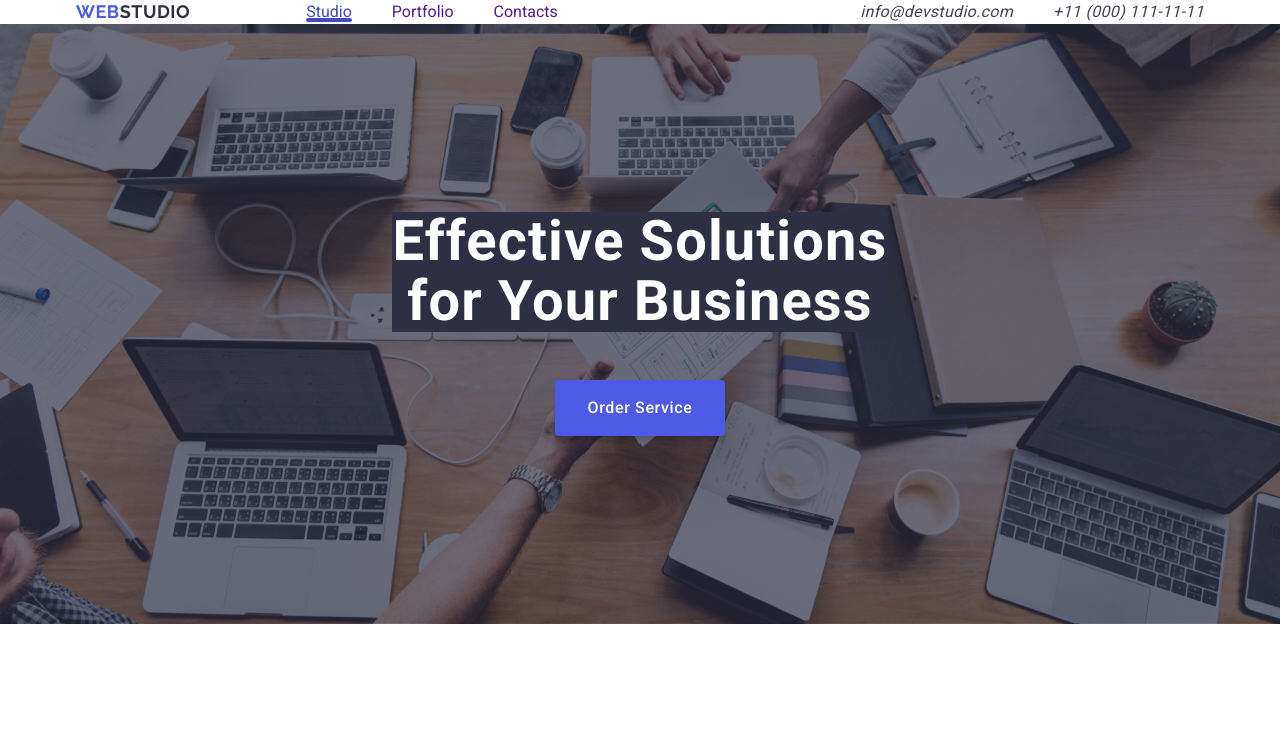
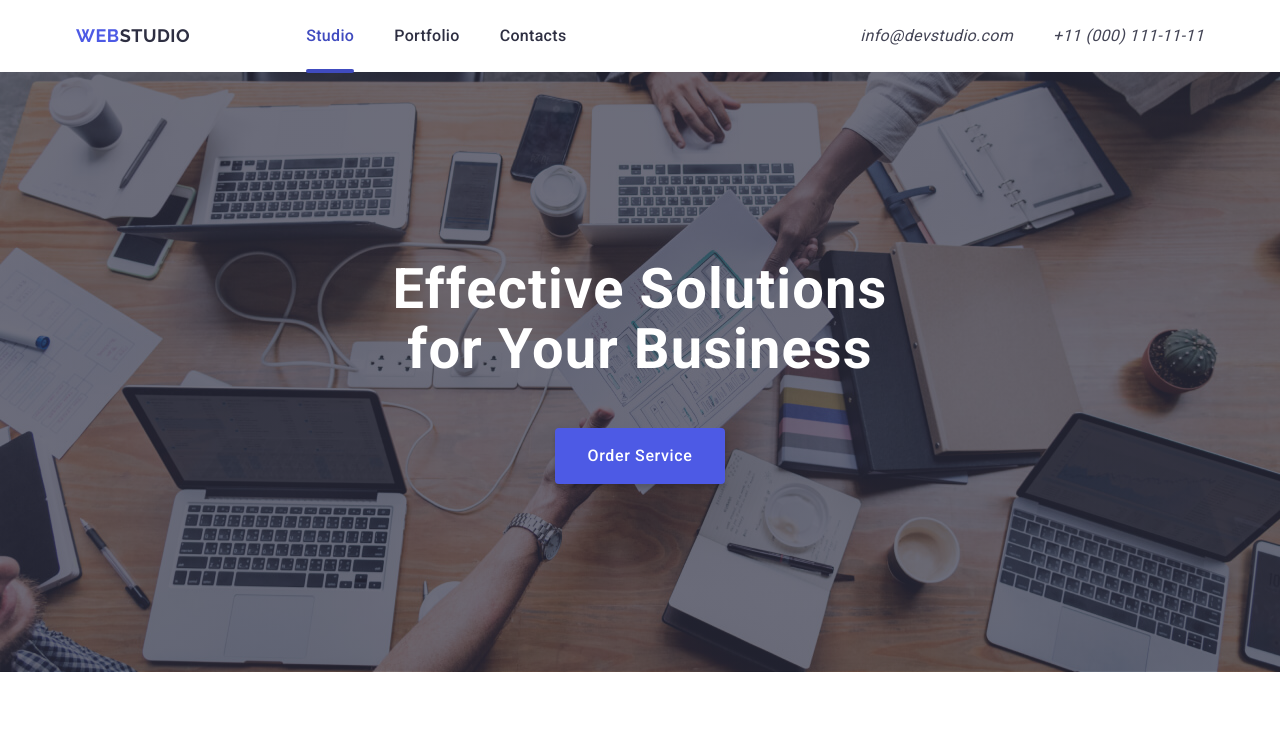
Before and after one commit to Solovitska/homework-04, a plain HTML site: page index.html in a window 1280 px wide. Shown: the top 740 px of the page. Drawn offline with nearby package versions, Linux system fonts and the light colour scheme.

Commit message:
up css\styles.css

```diff
--- a/css/styles.css
+++ b/css/styles.css
@@ -108,8 +108,16 @@ display: flex;
 gap: 40px;
    }
    .contents{
-    color: #404bbf;
     position: relative;}
+
+    .page-nav{
+    font-size: 16px;
+  font-weight: 500;
+  line-height: 1.5;
+  letter-spacing: 0.02em;
+  padding: 24px 0 24px;
+  display: block;
+  color: #2e2f42;}
 
 
 
@@ -148,7 +156,10 @@ gap: 40px;
     font-weight: 400;
     line-height: 1.5;
     letter-spacing: 0.02em;
-    color: #434455;}
+    color: #434455;
+
+
+}
 
 .contacts-list-item {
     transition: color 250ms cubic-bezier(0.4, 0, 0.2, 1);}
@@ -190,7 +201,7 @@ box-shadow: 0px 4px 4px 0px rgba(0, 0, 0, 0.25);
     letter-spacing: 0.02em;
     margin: 0 auto;
    margin-bottom: 48px;
-    background-color: #2E2F42;
+
 
 
 }
@@ -436,7 +447,7 @@ overflow: hidden;
 }
 .text-app{
 
-    font-family: Roboto;
+    font-family: 'Roboto';
     position: absolute;
     left: 0;
     bottom: 0;
```
